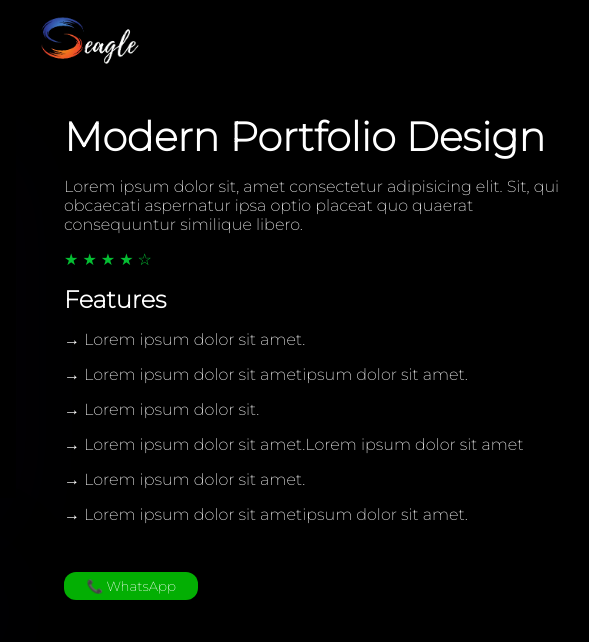
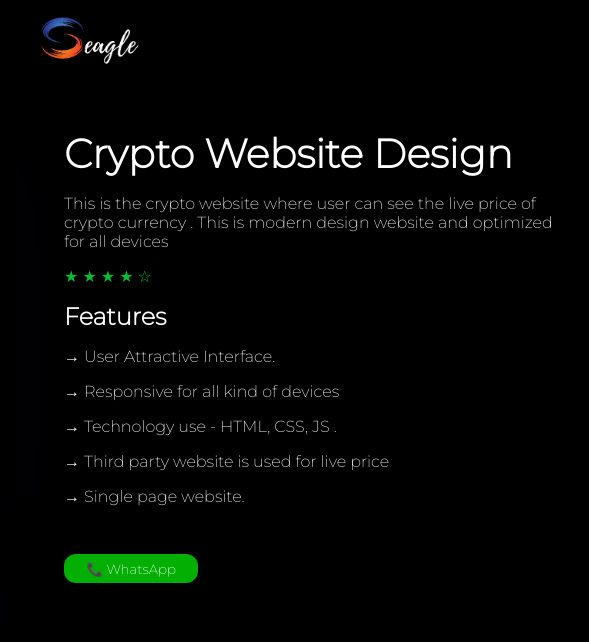
Before and after one commit to sachinjha23/seagle, a plain HTML site: page crypto project/crypto.html in a window 1280 px wide. Shown: the full height of the page, 550-1139 px from the left. Drawn offline with Linux system fonts and the light colour scheme.

Commit message:
Update crypto.html

```diff
--- a/crypto project/crypto.html
+++ b/crypto project/crypto.html
@@ -37,16 +37,16 @@
             </div>
         </div>
         <div class="main-text">
-            <h1>Modern Portfolio Design</h1>
-            <p>Lorem ipsum dolor sit, amet consectetur adipisicing elit. Sit, qui obcaecati aspernatur ipsa optio placeat quo quaerat consequuntur similique libero.</p>
+            <h1>Crypto Website Design</h1>
+            <p>This is the crypto website where user can see the live price of crypto currency . This is modern design website and optimized for all devices</p>
             <p class="star">&starf; &starf; &starf; &starf; &star;</p>
             <h2>Features</h2>
-            <p>&rarr; Lorem ipsum dolor sit amet.</p>
-            <p>&rarr; Lorem ipsum dolor sit ametipsum dolor sit amet.</p>
-            <p>&rarr; Lorem ipsum dolor sit.</p>
-            <p>&rarr; Lorem ipsum dolor sit amet.Lorem ipsum dolor sit amet</p>
-            <p>&rarr; Lorem ipsum dolor sit amet.</p>
-            <p>&rarr; Lorem ipsum dolor sit ametipsum dolor sit amet.</p>
+            <p>&rarr; User Attractive Interface.</p>
+            <p>&rarr; Responsive for all kind of devices</p>
+            <p>&rarr; Technology use - HTML, CSS, JS .</p>
+            <p>&rarr; Third party website is used for live price</p>
+            <p>&rarr; Single page website.</p>
+
             <a href="https://wa.me/+918742920558" target="_blank"><button class="btn-a"> &#128222; WhatsApp</button></a>
 
         </div>
```
